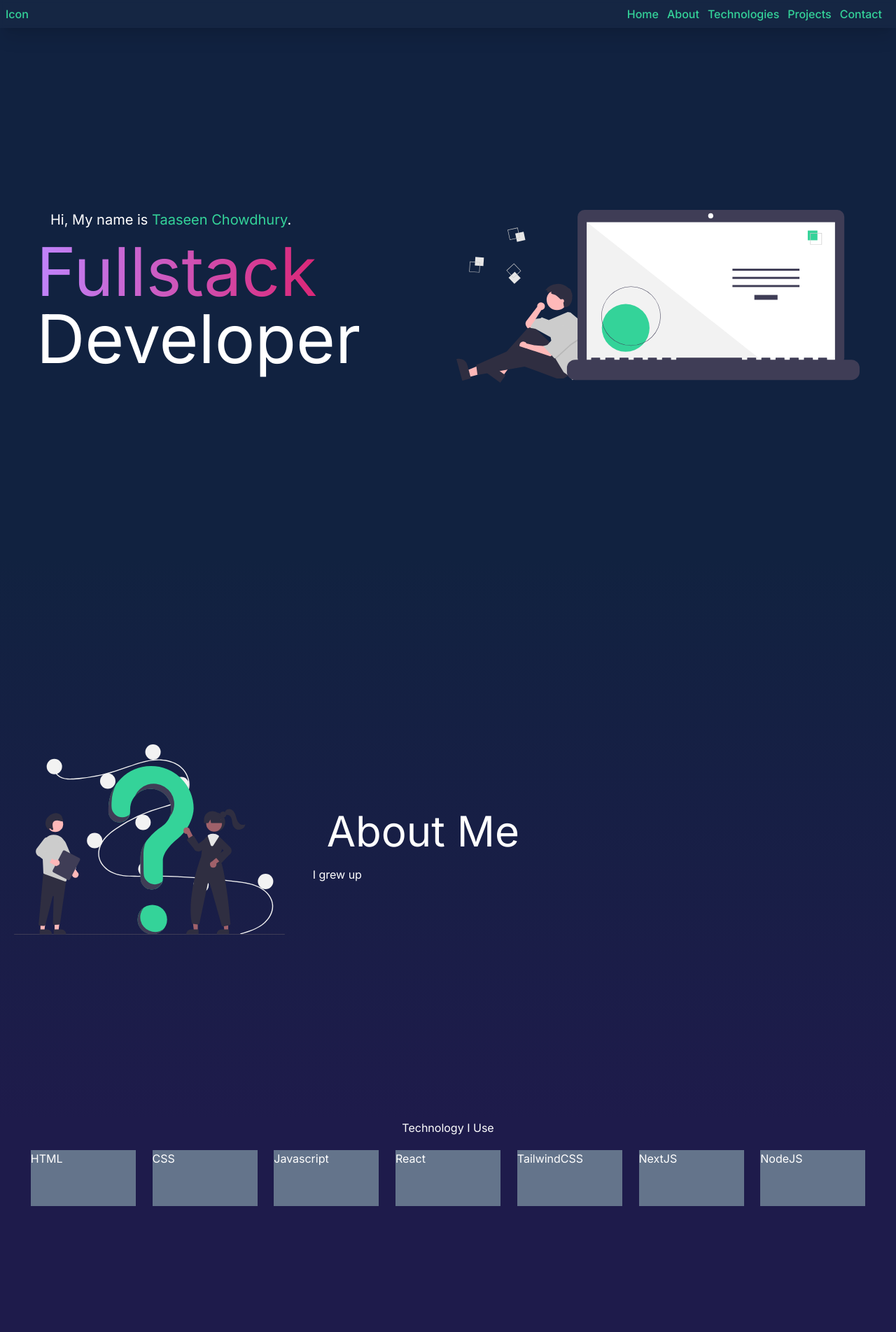
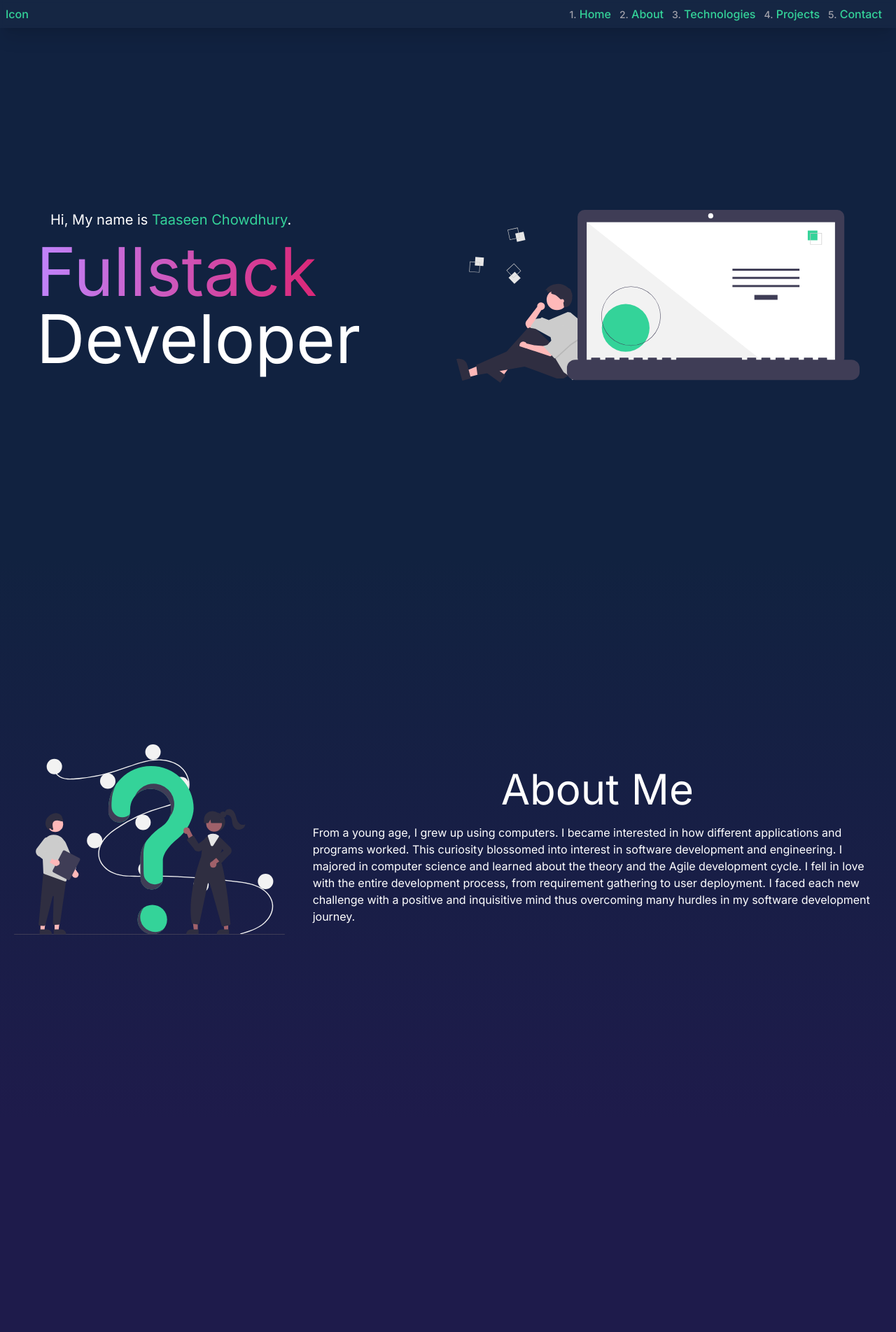
Before and after one commit to ZeNoobi/taaseen-portfolio-react, a Next.js app: page / in a window 1280 px wide. Shown: the top 1904 px of the page at 70% size. Built offline with nearby package versions, Linux system fonts and the light colour scheme.

Commit message:
Started Technology Positioning

```diff
--- a/app/components/Navigation.tsx
+++ b/app/components/Navigation.tsx
@@ -12,14 +12,21 @@ const NavBar = () => {
             className='pr-3 hover:text-pink-600 cursor-pointer'
             onClick={handleClick}
           >
+            <span className='text-sm text-zinc-400 hover:text-white'>1.</span>{' '}
             Home
           </li>
-          <li className='pr-3 hover:text-pink-600 cursor-pointer'>About</li>
           <li className='pr-3 hover:text-pink-600 cursor-pointer'>
-            Technologies
+            <span className='text-sm text-zinc-400'>2.</span> About
           </li>
-          <li className='pr-3 hover:text-pink-600 cursor-pointer'>Projects</li>
-          <li className='pr-3 hover:text-pink-600 cursor-pointer'>Contact</li>
+          <li className='pr-3 hover:text-pink-600 cursor-pointer'>
+            <span className='text-sm text-zinc-400'>3.</span> Technologies
+          </li>
+          <li className='pr-3 hover:text-pink-600 cursor-pointer'>
+            <span className='text-sm text-zinc-400'>4.</span> Projects
+          </li>
+          <li className='pr-3 hover:text-pink-600 cursor-pointer'>
+            <span className='text-sm text-zinc-400'>5.</span> Contact
+          </li>
         </ul>
       </div>
     </div>
--- a/app/sections/About.tsx
+++ b/app/sections/About.tsx
@@ -3,7 +3,7 @@ import Image from 'next/image';
 const AboutMe = () => {
   return (
     <div className='h-[900px] w-full md:h-full bg-gradient-to-b from-lightnavy to-indigo-950 text-white flex items-center flex-col md:flex-row'>
-      <div className='w-1/3 p-5 flex items-center justify-center'>
+      <div className='w-1/2 md:w-1/3 h-[200px] p-5 flex items-center justify-center'>
         <Image
           src='/CuriousUndraw.svg'
           alt='CuriousSVG'
@@ -12,8 +12,21 @@ const AboutMe = () => {
         />
       </div>
       <div className='w-2/3 p-5'>
-        <h2 className='text-4xl md:text-6xl p-5'>About Me</h2>
-        <div>I grew up</div>
+        <h2 className='text-4xl md:text-6xl p-5 flex justify-center'>
+          About Me
+        </h2>
+        <div>
+          <p>
+            From a young age, I grew up using computers. I became interested in
+            how different applications and programs worked. This curiosity
+            blossomed into interest in software development and engineering. I
+            majored in computer science and learned about the theory and the
+            Agile development cycle. I fell in love with the entire development
+            process, from requirement gathering to user deployment. I faced each
+            new challenge with a positive and inquisitive mind thus overcoming
+            many hurdles in my software development journey.
+          </p>
+        </div>
       </div>
     </div>
   );
--- a/app/sections/Technology.tsx
+++ b/app/sections/Technology.tsx
@@ -1,18 +1,18 @@
 const TechnologySection = () => {
   return (
     <div className='w-full h-full bg-gradient-to-b from-indigo-950 to-indigo-950 text-white center flex justify-center items-center'>
-      <div className='w-full h-full'>
-        <div className='flex justify-center'>
+      <div className='w-full h-1/4'>
+        <div className='flex justify-center h-[40px]'>
           <h1>Technology I Use</h1>
         </div>
-        <div className='w-full p-5 flex justify-evenly flex-wrap'>
-          <div className='h-20 w-[150px] bg-slate-500'>HTML</div>
-          <div className='h-20 w-[150px] bg-slate-500'>CSS</div>
-          <div className='h-20 w-[150px] bg-slate-500'>Javascript</div>
-          <div className='h-20 w-[150px] bg-slate-500'>React</div>
-          <div className='h-20 w-[150px] bg-slate-500'>TailwindCSS</div>
-          <div className='h-20 w-[150px] bg-slate-500'>NextJS</div>
-          <div className='h-20 w-[150px] bg-slate-500'>NodeJS</div>
+        <div className='w-full p-5 flex justify-evenly flex-wrap mt-1'>
+          <div className='h-20 w-[150px] bg-slate-500 m-1'>HTML</div>
+          <div className='h-20 w-[150px] bg-slate-500 m-1'>CSS</div>
+          <div className='h-20 w-[150px] bg-slate-500 m-1'>Javascript</div>
+          <div className='h-20 w-[150px] bg-slate-500 m-1'>React</div>
+          <div className='h-20 w-[150px] bg-slate-500 m-1'>TailwindCSS</div>
+          <div className='h-20 w-[150px] bg-slate-500 m-1'>NextJS</div>
+          <div className='h-20 w-[150px] bg-slate-500 m-1'>NodeJS</div>
         </div>
       </div>
     </div>
```
